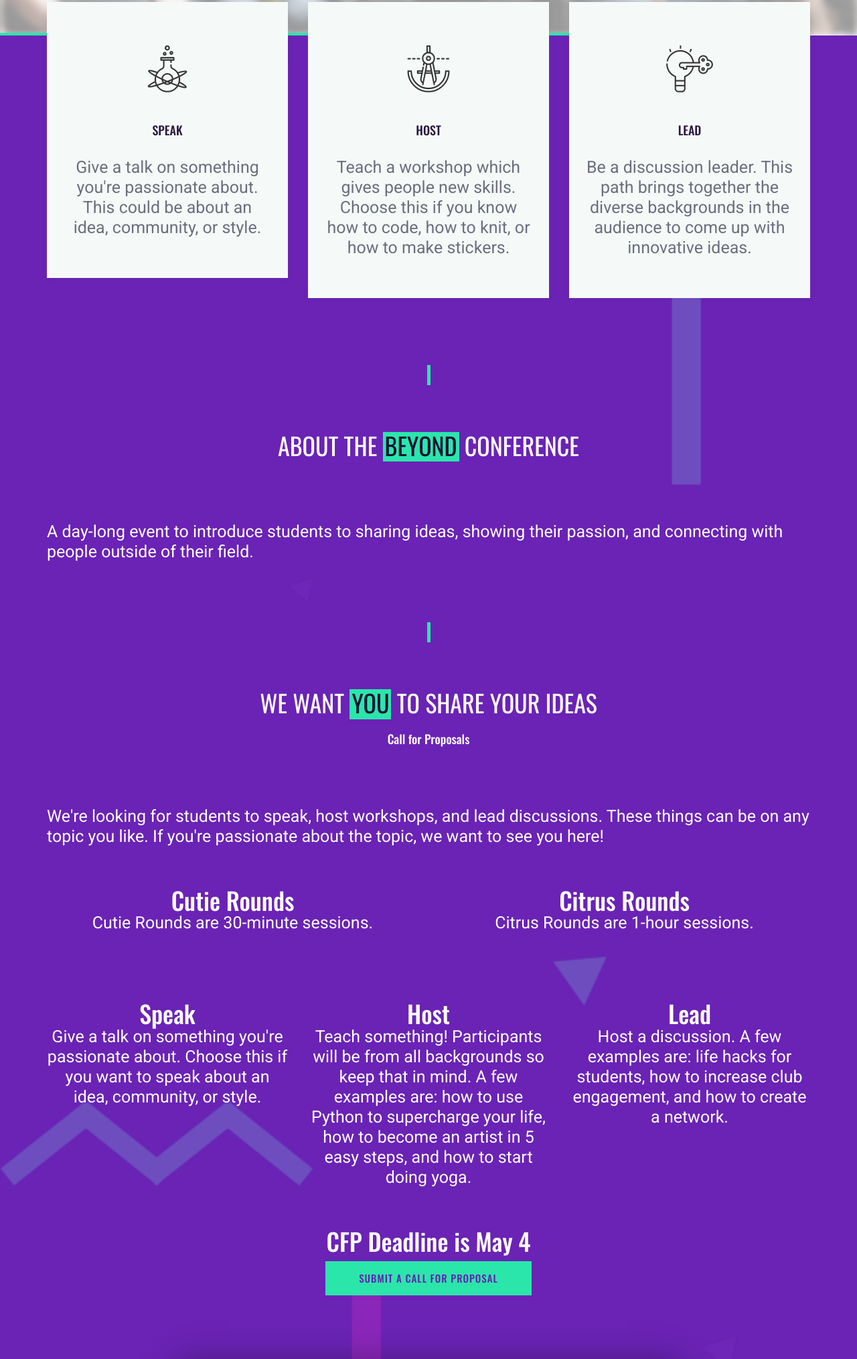
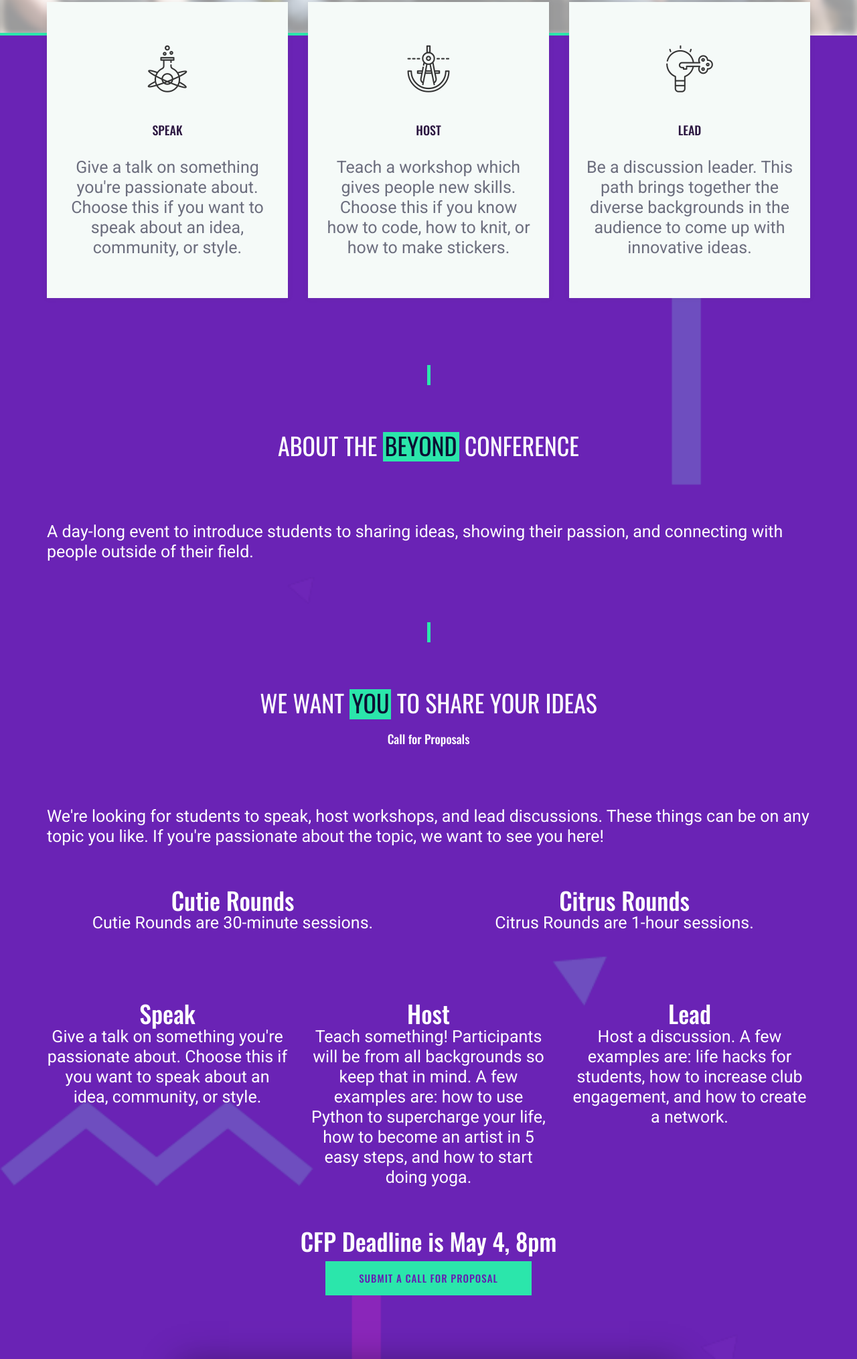
Before and after one commit to OrderFromChaos/Beyond-Unconference.github.io, a plain HTML site: page index.html in a window 1280 px wide. Shown: the part 747-2776 px from the top of the page at 67% size. Drawn offline with nearby package versions, Linux system fonts and the light colour scheme.

Commit message:
a l i g n m e n t
+ a l i g n m e n t
+ a minor unconference purge
+ added time to Friday CFP deadline

```diff
--- a/index.html
+++ b/index.html
@@ -6,7 +6,7 @@
 	<meta charset="UTF-8">
 	<meta http-equiv="content-type" content="text/html; charset=utf-8" />
 	<meta name="description" content="A day-long event to introduce students to sharing ideas, showing their passion, and connecting with people outside of their field. ">
-	<meta name="keywords" content="unconference, ucr, bcoe, conference, students, leaders, acm, swe, lc">
+	<meta name="keywords" content="beyond, ucr, bcoe, conference, students, leaders, acm, swe, lc, aiche, theta_tau, gamespawn, shpe, sps, window_to_the_brain">
 	<meta name="viewport" content="width=device-width, initial-scale=1.0">
 	<link href="img/favicon.ico" rel="shortcut icon" />
 
@@ -30,7 +30,7 @@
 <body>
 	<header class="header-section">
 		<div class="logo">
-			<img src="img/logo.png" alt="Unconference Logo">
+			<img src="img/logo.png" alt="Beyond Conference Logo">
 		</div>
 		<div class="responsive">
 			<i class="fa fa-bars"></i>
@@ -94,7 +94,7 @@
 							</div>
 							<h2>Speak</h2>
 							<p>
-                                Give a talk on something you're passionate about. This could be about an idea, community, or style.
+                                Give a talk on something you're passionate about. Choose this if you want to speak about an idea, community, or style.
 							</p>
 						</div>
 					</div>
@@ -189,7 +189,7 @@
 				</div>
 
 				<div class="btn-cfp text-center">
-          <h2 style="margin-bottom: 10px;">CFP Deadline is May 4</h2>
+          <h2 style="margin-bottom: 10px;">CFP Deadline is May 4, 8pm</h2>
 					<a class="site-btn" href="https://goo.gl/forms/5PsspBhhkEDsYEpN2">Submit a Call for Proposal</a>
 				</div>
 
```
